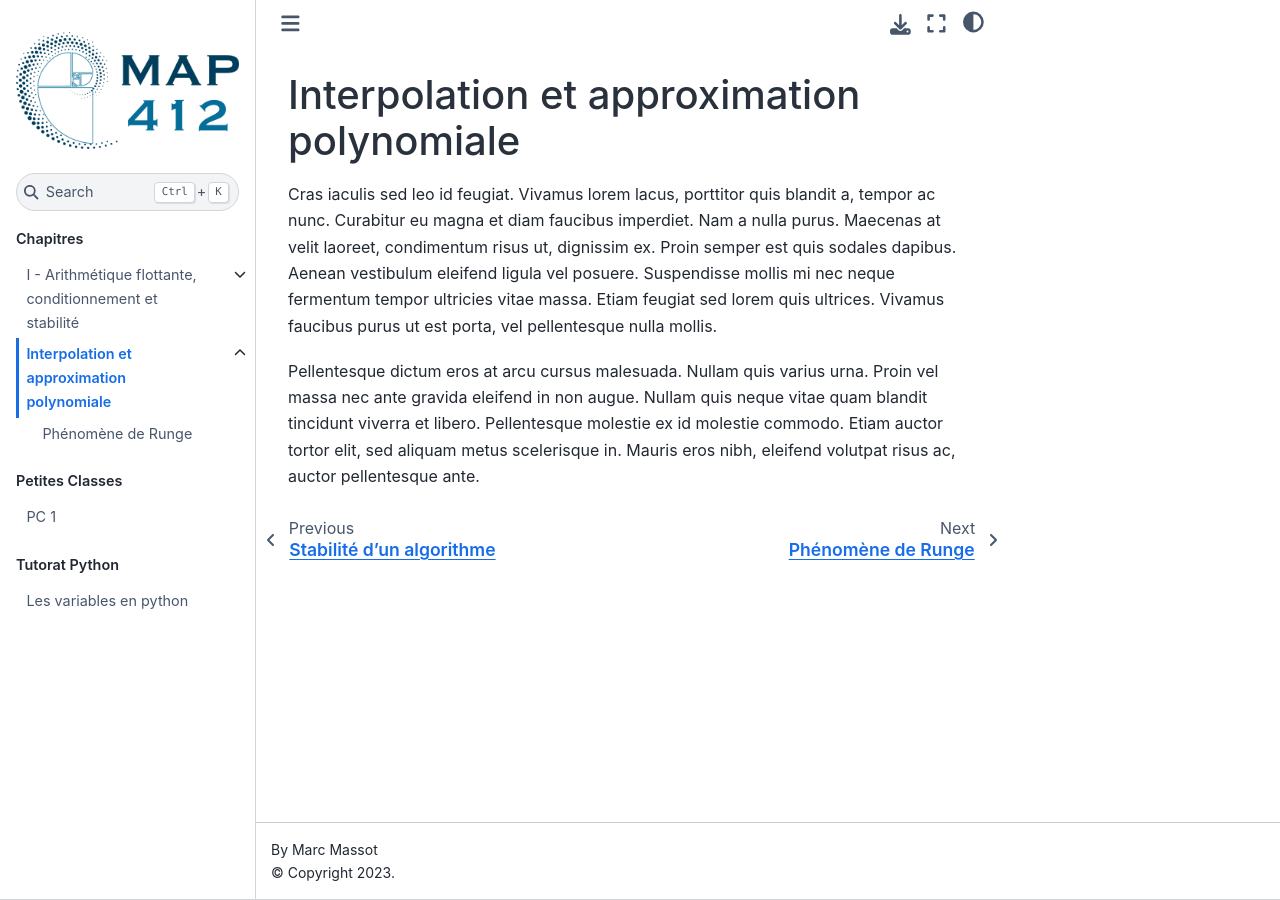
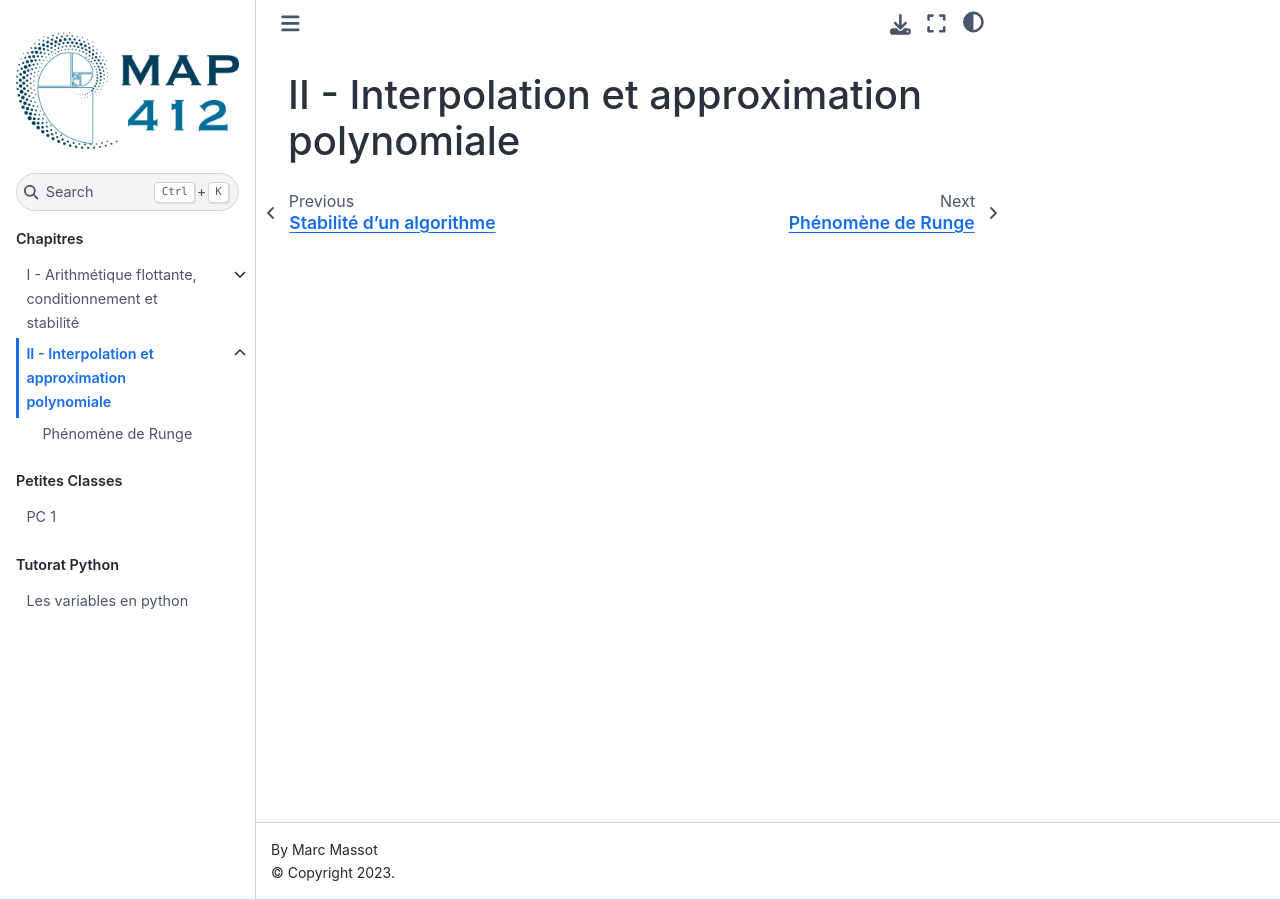
Before and after one commit to seriesl/jupyterbook, a Jupyter Book: the page built from content/chapter/interpolation/interpolation.md, in a window 1280 px wide. Built offline with Jupyter Book 1.0.4 settings and Sphinx 7.4.7 and the Sphinx Book theme 1.1.4, drawn with Linux system fonts in a browser that asks for light colours; comment, search, counter and statistics services are not loaded.

Commit message:
Update interpolation.md

```diff
--- a/content/chapter/interpolation/interpolation.md
+++ b/content/chapter/interpolation/interpolation.md
@@ -1,5 +1 @@
-# Interpolation et approximation polynomiale
-
-Cras iaculis sed leo id feugiat. Vivamus lorem lacus, porttitor quis blandit a, tempor ac nunc. Curabitur eu magna et diam faucibus imperdiet. Nam a nulla purus. Maecenas at velit laoreet, condimentum risus ut, dignissim ex. Proin semper est quis sodales dapibus. Aenean vestibulum eleifend ligula vel posuere. Suspendisse mollis mi nec neque fermentum tempor ultricies vitae massa. Etiam feugiat sed lorem quis ultrices. Vivamus faucibus purus ut est porta, vel pellentesque nulla mollis.
-
-Pellentesque dictum eros at arcu cursus malesuada. Nullam quis varius urna. Proin vel massa nec ante gravida eleifend in non augue. Nullam quis neque vitae quam blandit tincidunt viverra et libero. Pellentesque molestie ex id molestie commodo. Etiam auctor tortor elit, sed aliquam metus scelerisque in. Mauris eros nibh, eleifend volutpat risus ac, auctor pellentesque ante.
+# II - Interpolation et approximation polynomiale
```
